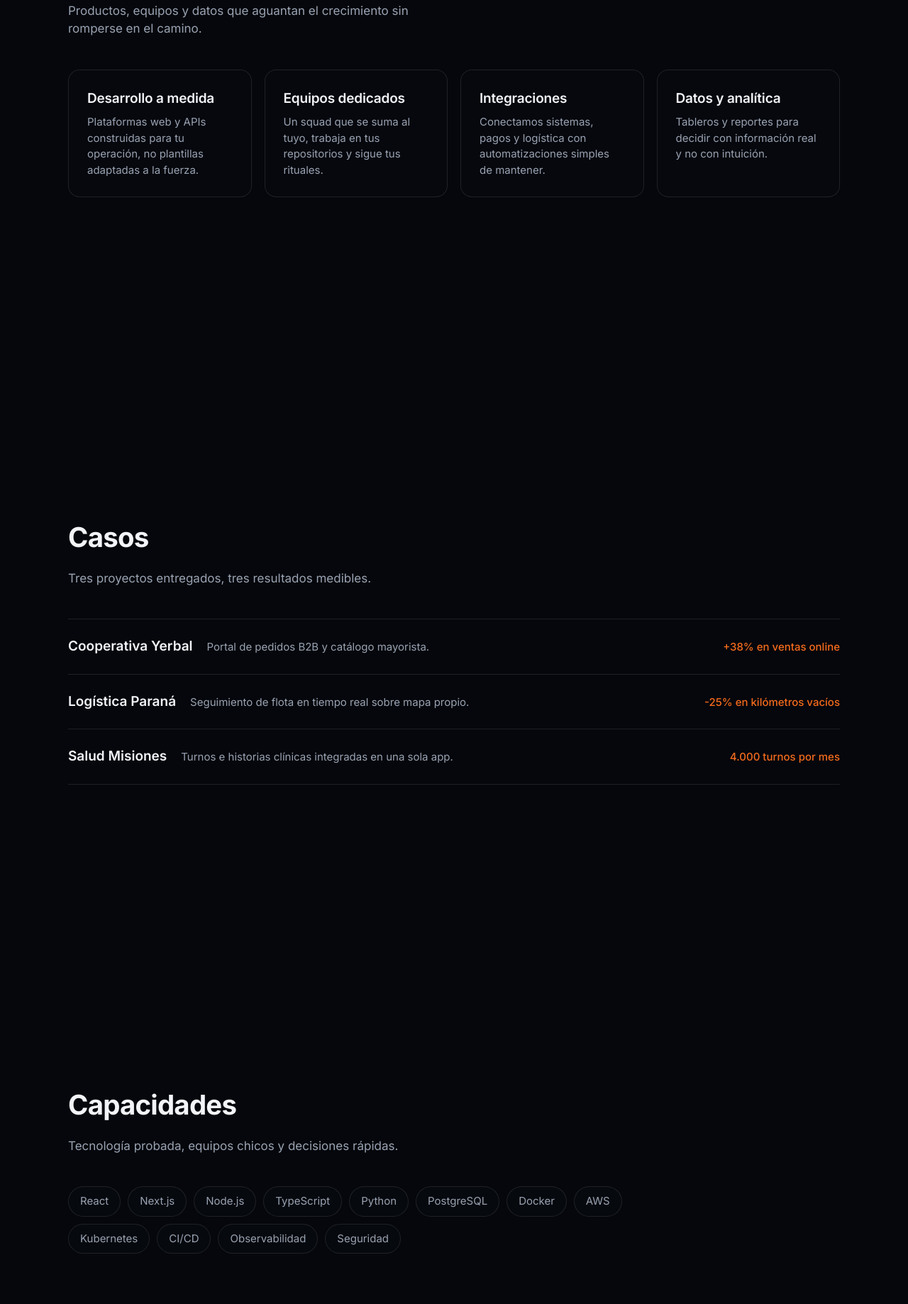
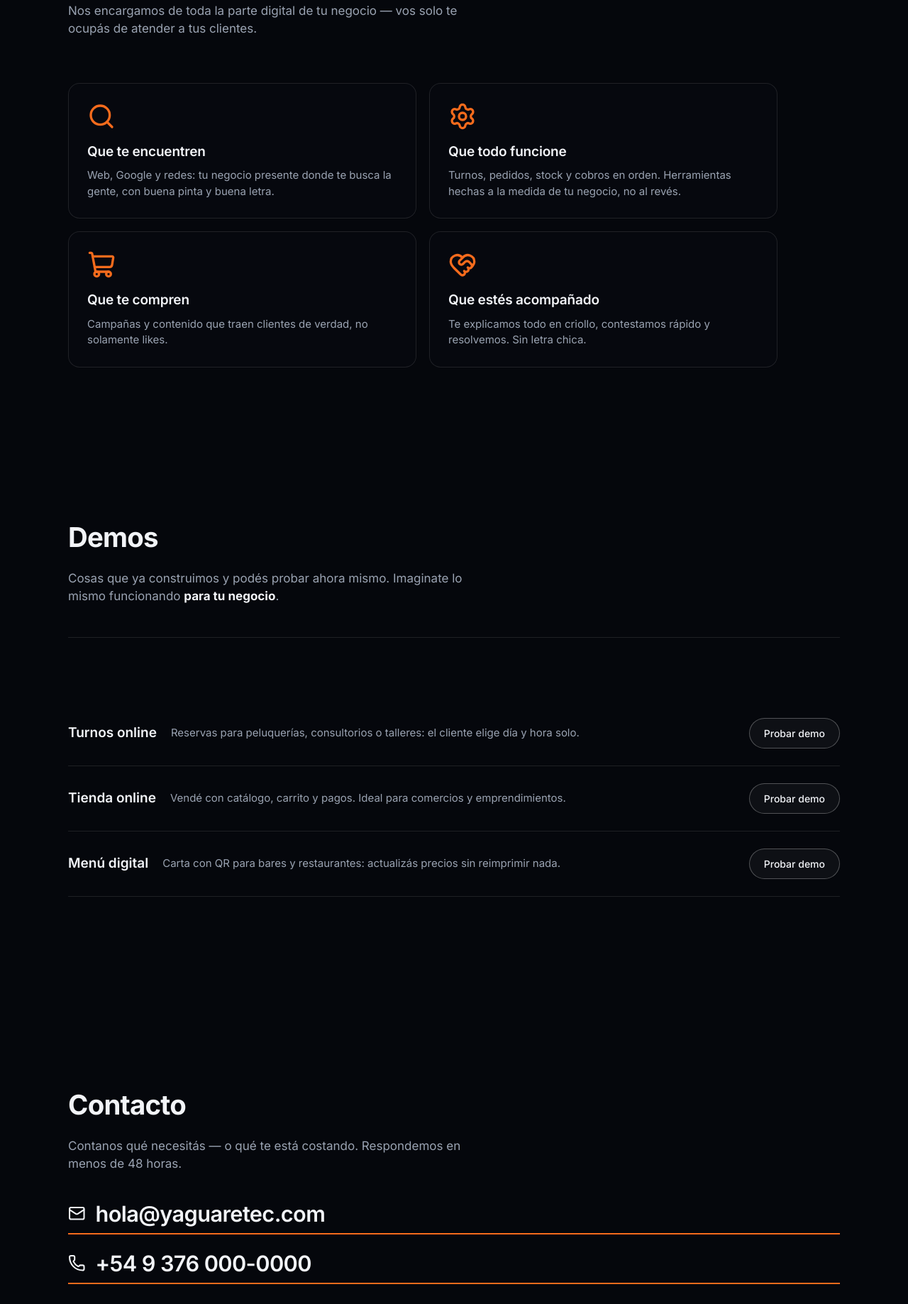
Before and after one commit to LeonardoHQ/yaguaretec.github.io, a plain HTML site: page index.html in a window 1280 px wide. Shown: the part 959-2797 px from the top of the page at 71% size. Drawn offline with nearby package versions, Linux system fonts and the light colour scheme.

Commit message:
lot of changes

```diff
--- a/index.html
+++ b/index.html
@@ -4,7 +4,7 @@
 <meta charset="utf-8">
 <meta name="viewport" content="width=device-width, initial-scale=1">
 <title>Yaguaretec — Tecnología con garra misionera</title>
-<meta name="description" content="Desarrollo de software de alto rendimiento y estrategias de crecimiento digital gestadas en tierra colorada.">
+<meta name="description" content="Páginas web, sistemas a medida y marketing para negocios. Sin tecnicismos: vos contanos qué necesitás y nosotros lo hacemos.">
 <link rel="preconnect" href="https://fonts.googleapis.com">
 <link rel="preconnect" href="https://fonts.gstatic.com" crossorigin>
 <link href="https://fonts.googleapis.com/css2?family=Inter:wght@400;500;600;700&display=swap" rel="stylesheet">
@@ -118,25 +118,50 @@
   }
   h1 em{font-style:normal;color:var(--orange)}
   .lead{margin:18px 0 0;max-width:26.5em;font-size:clamp(17px,1.56vw,26px);line-height:1.6;color:var(--muted)}
+  .cta-row{
+    margin-top:clamp(40px,6.5vh,90px);
+    display:flex;
+    align-items:center;
+    gap:12px;
+    flex-wrap:wrap;
+  }
   .cta{
-    margin-top:clamp(40px,6.5vh,90px);
-    padding:12px 24px;
+    padding:16px 30px;
     border:1px solid rgba(255,255,255,.28);
     border-radius:999px;
     background:rgba(255,255,255,.04);
     color:var(--text);
     font-family:inherit;
-    font-size:15px;
+    font-size:16px;
     font-weight:500;
     line-height:1;
     white-space:nowrap;
     text-decoration:none;
     transition:background .15s,color .15s,border-color .15s;
   }
-  .cta:hover{background:#fff;border-color:#fff;color:var(--ink)}
+  .cta:not(.mate):hover{background:#fff;border-color:#fff;color:var(--ink)}
+  .o{color:var(--muted);font-size:16px}
+
+  @property --a{syntax:"<angle>";initial-value:0deg;inherits:false}
+  .mate{
+    --fill:var(--ink); /* opaque: keeps the gradient visible only on the border ring */
+    display:inline-flex;
+    align-items:center;
+    gap:8px;
+    border:1px solid transparent;
+    background:
+      linear-gradient(var(--fill),var(--fill)) padding-box,
+      conic-gradient(from var(--a),var(--orange),#ffc37a,var(--orange) 40%,rgba(255,255,255,.35) 60%,var(--orange)) border-box;
+    animation:border-flow 3.2s linear infinite;
+  }
+  .mate:hover{--fill:#161a21;color:var(--text)}
+  .mate svg{width:15px;height:15px;flex:none}
+  @keyframes border-flow{to{--a:360deg}}
 
   .sec{
     min-height:100dvh;
+    display:flex;
+    flex-direction:column;
     padding:clamp(72px,11vh,140px) var(--gutter);
     scroll-margin-top:clamp(72px,11vh,110px);
   }
@@ -147,12 +172,15 @@
     letter-spacing:-.02em;
   }
   .sub{margin:16px 0 0;max-width:52ch;color:var(--muted);font-size:17px}
+  .sub strong{color:var(--text);font-weight:700}
 
   .grid{
+    flex:1;
     display:grid;
-    grid-template-columns:repeat(auto-fit,minmax(250px,1fr));
+    grid-template-columns:repeat(2,minmax(0,1fr));
+    align-content:center;
     gap:18px;
-    max-width:1200px;
+    max-width:1000px;
     margin-top:44px;
     padding:0;
     list-style:none;
@@ -164,49 +192,50 @@
     background:rgba(9,12,18,.45);
     -webkit-backdrop-filter:blur(10px);
     backdrop-filter:blur(10px);
+    transition:border-color .2s,transform .2s;
   }
+  .card:hover{border-color:rgba(255,255,255,.28);transform:translateY(-2px)}
   .card h3{margin:0 0 8px;font-size:19px;font-weight:600;letter-spacing:-.01em}
   .card p{margin:0;color:var(--muted);font-size:15px}
+  .card svg{display:block;width:40px;height:40px;margin-bottom:16px;color:var(--orange)}
 
-  .cases{
-    max-width:1200px;
+  .demos{
+    flex:1;
+    display:flex;
+    flex-direction:column;
+    justify-content:center;
     margin:44px 0 0;
     padding:0;
     list-style:none;
     border-top:1px solid var(--line);
   }
-  .cases li{
+  .demos li{
     display:flex;
     flex-wrap:wrap;
-    align-items:baseline;
-    gap:6px 20px;
+    align-items:center;
+    gap:12px 20px;
     padding:24px 0;
     border-bottom:1px solid var(--line);
   }
-  .cases b{font-size:19px;font-weight:600}
-  .cases span{flex:1;min-width:200px;color:var(--muted);font-size:15px}
-  .cases em{font-style:normal;color:var(--orange);font-size:15px;font-weight:500;white-space:nowrap}
-
-  .tags{
-    display:flex;
-    flex-wrap:wrap;
-    gap:10px;
-    max-width:900px;
-    margin:44px 0 0;
-    padding:0;
-    list-style:none;
+  .demos b{font-size:19px;font-weight:600}
+  .demos span{flex:1;min-width:200px;color:var(--muted);font-size:15px}
+  .demos a{
+    padding:10px 20px;
+    border:1px solid rgba(255,255,255,.28);
+    border-radius:999px;
+    background:rgba(255,255,255,.04);
+    color:var(--text);
+    font-size:14px;
+    font-weight:500;
+    text-decoration:none;
+    transition:background .15s,color .15s,border-color .15s;
   }
-  .tags li{
-    padding:9px 16px;
-    border:1px solid var(--line);
-    border-radius:999px;
-    background:rgba(9,12,18,.55);
-    color:var(--muted);
-    font-size:15px;
-  }
+  .demos a:hover{background:#fff;border-color:#fff;color:var(--ink)}
 
   .mail{
-    display:inline-block;
+    display:inline-flex;
+    align-items:center;
+    gap:14px;
     margin-top:34px;
     color:var(--text);
     font-size:clamp(22px,2.4vw,32px);
@@ -216,7 +245,21 @@
     border-bottom:2px solid var(--orange);
     padding-bottom:4px;
   }
-  .addr{margin:22px 0 0;color:var(--muted);font-size:15px}
+  .mail svg{width:.8em;height:.8em}
+  .whats{
+    display:inline-flex;
+    align-items:center;
+    gap:14px;
+    margin-top:18px;
+    color:var(--text);
+    font-size:clamp(22px,2.4vw,32px);
+    font-weight:600;
+    letter-spacing:-.02em;
+    text-decoration:none;
+    border-bottom:2px solid var(--orange);
+    padding-bottom:4px;
+  }
+  .whats svg{width:.8em;height:.8em}
 
   footer{
     padding:28px var(--gutter) 40px;
@@ -258,11 +301,24 @@
     }
     h1{font-size:clamp(46px,17vw,68px);margin-top:auto}
     .lead{margin-top:auto;padding-top:18px;max-width:26em;font-size:16px}
-    .cta{margin-top:30px}
-    .grid{margin-top:32px}
-    .cases{margin-top:32px}
-    .cases span{min-width:0;flex-basis:100%}
-    .tags{margin-top:32px}
+    .cta-row{margin-top:30px;gap:8px;flex-wrap:nowrap}
+    .cta-row .cta{flex:1;padding:14px 10px;font-size:14px;text-align:center;justify-content:center}
+    .o{font-size:14px}
+    .sec{padding:36px var(--gutter) 44px}
+    .sub{font-size:15px}
+    .grid{margin-top:20px;grid-template-columns:1fr;grid-auto-rows:1fr;gap:14px}
+    .card{display:flex;flex-direction:column;justify-content:center;padding:16px 20px}
+    .card svg{width:36px;height:36px;margin-bottom:12px}
+    .card h3{font-size:17px}
+    .card p{font-size:14px}
+    .demos{margin-top:32px}
+    .demos span{min-width:0;flex-basis:100%}
+  }
+
+  @media (max-width:360px){
+    .cta-row .cta{font-size:13px;padding:12px 8px}
+    .mate{gap:5px}
+    .mate svg{width:13px;height:13px}
   }
 </style>
 </head>
@@ -276,8 +332,7 @@
     </button>
     <nav id="menu">
       <a href="#servicios">Servicios</a>
-      <a href="#casos">Casos</a>
-      <a href="#capacidades">Capacidades</a>
+      <a href="#demos">Demos</a>
       <a href="#contacto">Contacto</a>
     </nav>
   </header>
@@ -285,84 +340,82 @@
   <main>
     <section class="hero" id="inicio">
       <h1>Tecnología<br>con <em>garra</em><br>misionera</h1>
-      <p class="lead">Desarrollo de software de alto rendimiento y estrategias de crecimiento digital gestadas en tierra colorada.</p>
-      <a class="cta" href="#servicios">Explorar soluciones</a>
+      <p class="lead">Páginas web, sistemas a medida y marketing para negocios que quieren crecer. Sin tecnicismos: vos contanos qué necesitás, nosotros lo hacemos realidad.</p>
+      <div class="cta-row">
+        <a class="cta" href="#contacto">Contanos tu idea</a>
+        <span class="o">o</span>
+        <!-- shortcut: href="#", apuntar al link de agenda (Cal.com/Calendar) -->
+        <a class="cta mate" href="#">Tomemos un mate
+          <i data-lucide="calendar"></i>
+        </a>
+      </div>
     </section>
 
     <section class="sec" id="servicios">
       <h2>Servicios</h2>
-      <p class="sub">Productos, equipos y datos que aguantan el crecimiento sin romperse en el camino.</p>
+      <p class="sub">Nos encargamos de toda la parte digital de tu negocio — vos solo te ocupás de atender a tus clientes.</p>
       <ul class="grid">
         <li class="card">
-          <h3>Desarrollo a medida</h3>
-          <p>Plataformas web y APIs construidas para tu operación, no plantillas adaptadas a la fuerza.</p>
+          <i data-lucide="search"></i>
+          <h3>Que te encuentren</h3>
+          <p>Web, Google y redes: tu negocio presente donde te busca la gente, con buena pinta y buena letra.</p>
         </li>
         <li class="card">
-          <h3>Equipos dedicados</h3>
-          <p>Un squad que se suma al tuyo, trabaja en tus repositorios y sigue tus rituales.</p>
+          <i data-lucide="settings"></i>
+          <h3>Que todo funcione</h3>
+          <p>Turnos, pedidos, stock y cobros en orden. Herramientas hechas a la medida de tu negocio, no al revés.</p>
         </li>
         <li class="card">
-          <h3>Integraciones</h3>
-          <p>Conectamos sistemas, pagos y logística con automatizaciones simples de mantener.</p>
+          <i data-lucide="shopping-cart"></i>
+          <h3>Que te compren</h3>
+          <p>Campañas y contenido que traen clientes de verdad, no solamente likes.</p>
         </li>
         <li class="card">
-          <h3>Datos y analítica</h3>
-          <p>Tableros y reportes para decidir con información real y no con intuición.</p>
+          <i data-lucide="heart-handshake"></i>
+          <h3>Que estés acompañado</h3>
+          <p>Te explicamos todo en criollo, contestamos rápido y resolvemos. Sin letra chica.</p>
         </li>
       </ul>
     </section>
 
-    <section class="sec" id="casos">
-      <h2>Casos</h2>
-      <p class="sub">Tres proyectos entregados, tres resultados medibles.</p>
-      <ul class="cases">
+    <section class="sec" id="demos">
+      <h2>Demos</h2>
+      <p class="sub">Cosas que ya construimos y podés probar ahora mismo. Imaginate lo mismo funcionando <strong>para tu negocio</strong>.</p>
+      <!-- shortcut: href="#" placeholders, replace with real demo links -->
+      <ul class="demos">
         <li>
-          <b>Cooperativa Yerbal</b>
-          <span>Portal de pedidos B2B y catálogo mayorista.</span>
-          <em>+38% en ventas online</em>
+          <b>Turnos online</b>
+          <span>Reservas para peluquerías, consultorios o talleres: el cliente elige día y hora solo.</span>
+          <a href="#">Probar demo</a>
         </li>
         <li>
-          <b>Logística Paraná</b>
-          <span>Seguimiento de flota en tiempo real sobre mapa propio.</span>
-          <em>-25% en kilómetros vacíos</em>
+          <b>Tienda online</b>
+          <span>Vendé con catálogo, carrito y pagos. Ideal para comercios y emprendimientos.</span>
+          <a href="#">Probar demo</a>
         </li>
         <li>
-          <b>Salud Misiones</b>
-          <span>Turnos e historias clínicas integradas en una sola app.</span>
-          <em>4.000 turnos por mes</em>
+          <b>Menú digital</b>
+          <span>Carta con QR para bares y restaurantes: actualizás precios sin reimprimir nada.</span>
+          <a href="#">Probar demo</a>
         </li>
-      </ul>
-    </section>
-
-    <section class="sec" id="capacidades">
-      <h2>Capacidades</h2>
-      <p class="sub">Tecnología probada, equipos chicos y decisiones rápidas.</p>
-      <ul class="tags">
-        <li>React</li>
-        <li>Next.js</li>
-        <li>Node.js</li>
-        <li>TypeScript</li>
-        <li>Python</li>
-        <li>PostgreSQL</li>
-        <li>Docker</li>
-        <li>AWS</li>
-        <li>Kubernetes</li>
-        <li>CI/CD</li>
-        <li>Observabilidad</li>
-        <li>Seguridad</li>
       </ul>
     </section>
 
     <section class="sec" id="contacto">
       <h2>Contacto</h2>
-      <p class="sub">Contanos qué necesitás y te respondemos en menos de 48 horas.</p>
-      <a class="mail" href="mailto:hola@yaguaretec.com">hola@yaguaretec.com</a>
-      <p class="addr">Posadas, Misiones · Argentina</p>
+      <p class="sub">Contanos qué necesitás — o qué te está costando. Respondemos en menos de 48 horas.</p>
+      <a class="mail" href="mailto:hola@yaguaretec.com"><i data-lucide="mail"></i>hola@yaguaretec.com</a>
+      <!-- shortcut: número de ejemplo; reemplazar por el WhatsApp real -->
+      <a class="whats" href="https://wa.me/5493760000000" target="_blank" rel="noopener">
+        <i data-lucide="phone"></i>
+        +54 9 376 000-0000
+      </a>
     </section>
   </main>
 
   <footer>© 2026 Yaguaretec. Hecho en tierra colorada.</footer>
 
+  <script src="https://unpkg.com/lucide@latest"></script>
   <script>
     const root = document.documentElement;
     const onScroll = () => {
@@ -372,6 +425,8 @@
     };
     window.addEventListener('scroll', onScroll, {passive:true});
     onScroll();
+
+    if (window.lucide) lucide.createIcons();
 
     const burger = document.querySelector('.burger');
     const closeMenu = () => {
```
